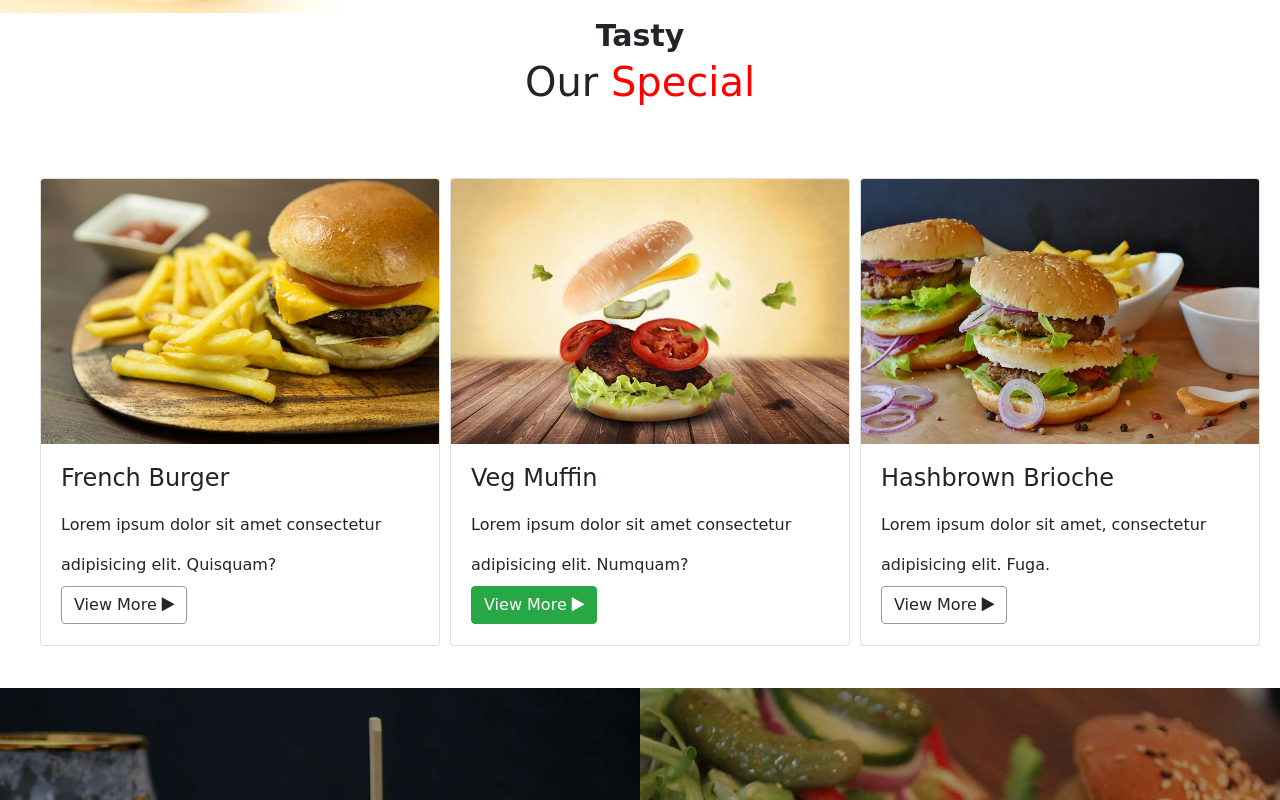
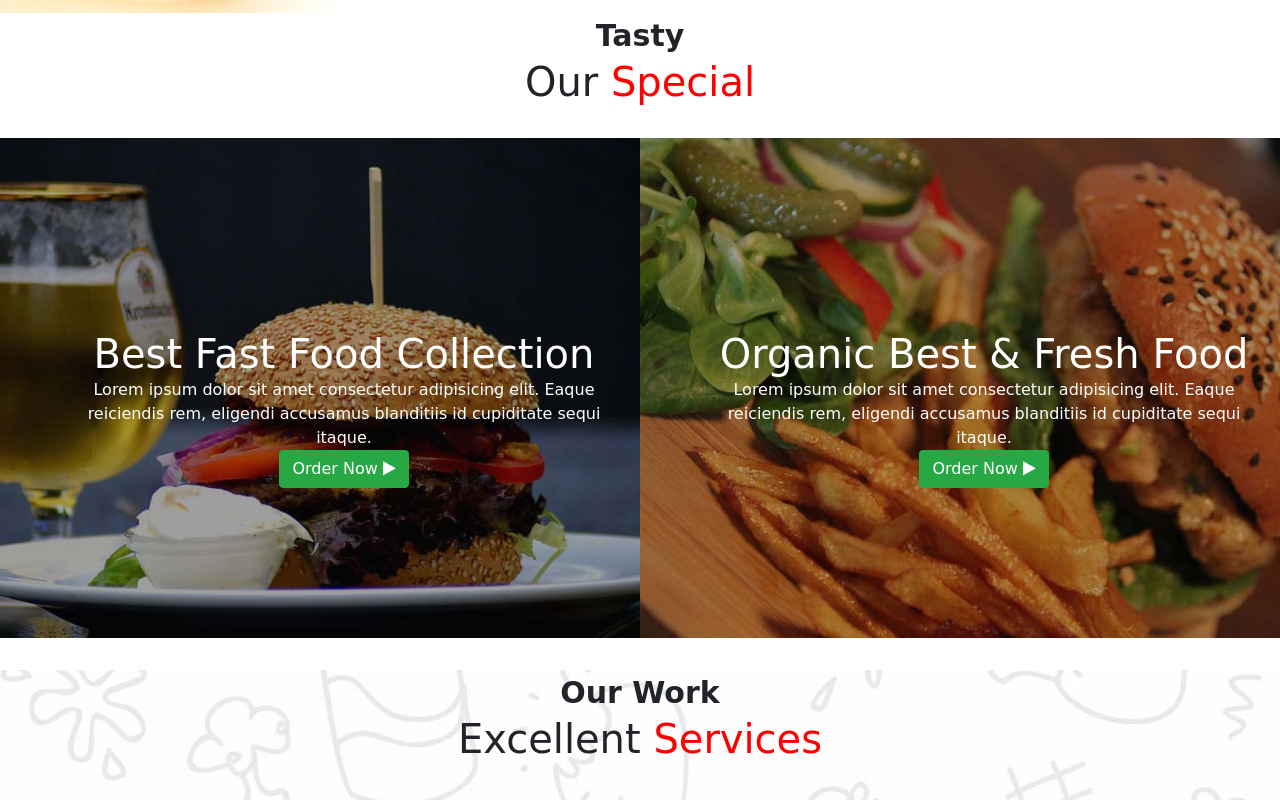
Before and after one commit to unbeatable-abayomi/TastyBurger, a plain HTML site: page index.html in a window 1280 px wide. Shown: the part 1140-1940 px from the top of the page. Drawn offline with Linux system fonts and the light colour scheme; a web font is replaced by a local one.

Commit message:
addedLinks

```diff
--- a/index.html
+++ b/index.html
@@ -110,46 +110,6 @@
 <p class="text-center tasty_text">Tasty</p>
 <h1 class="text-center our_special_text">Our <span class="red">Special</span> </h1>
 
-<section class="contanier our_special">
-
-
-
-    <div class="row blogs_cards">
-        <!-- <div class="col-sm-12 col-md-1"></div> -->
-        <div class="col-sm-12 col-md-4 each_card">
-            <div class="card" style="width:400px;">
-                <img class="card-img-top" src="./images/blog1.jpg" alt="Card image" style="width:100%">
-                <div class="card-body">
-                  <h4 class="card-title">French Burger</h4>
-                  <p class="card-text">Lorem ipsum dolor sit amet consectetur adipisicing elit. Quisquam?</p>
-                  <a href="#" class="btn btn-default">View More <span class=" fa fa-play"></span></a>
-                </div>
-              </div>
-        </div>
-        <div class="col-sm-12 col-md-4 each_card">
-            <div class="card" style="width:400px">
-                <img class="card-img-top" src="./images/blog2.jpg" alt="Card image" style="width:100%">
-                <div class="card-body">
-                  <h4 class="card-title">Veg Muffin</h4>
-                  <p class="card-text">Lorem ipsum dolor sit amet consectetur adipisicing elit. Numquam?</p>
-                  <a href="#" class="btn btn-success">View More <span class=" fa fa-play"></span></a>
-                </div>
-              </div>
-        </div>
-
-          <div class="col-sm-12 col-md-4 each_card">
-            <div class="card" style="width:400px">
-                <img class="card-img-top" src="./images/blog3.jpg" alt="Card image" style="width:100%">
-                <div class="card-body">
-                  <h4 class="card-title">Hashbrown Brioche</h4>
-                  <p class="card-text">Lorem ipsum dolor sit amet, consectetur adipisicing elit. Fuga.</p>
-                  <a href="#" class="btn btn-default">View More <span class=" fa fa-play"></span></a>
-                </div>
-              </div>
-          </div>
-          <!-- <div class="col-sm-12 col-md-1"></div> -->
-    </div>
-</section>
 
 <!-- our special tasty  end-->
 
@@ -379,14 +339,14 @@
         <center >
         <h1>Subscribe To Newsletter</h1>
         <p>Free Delivery on your First Order!</p>
-
+      <form>
         <div class="input-group">
             <input type="text" class="form-control" placeholder="Enter your Email..." aria-label="" aria-describedby="basic-addon1">
             <div class="input-group-append">
               <button class="btn btn-danger" type="button">Submit</button>
             </div>
           </div>
-
+        </form>
       </center>
 
 
```
Also changed, not shown: js/custom.js (+17 -0 lines).
